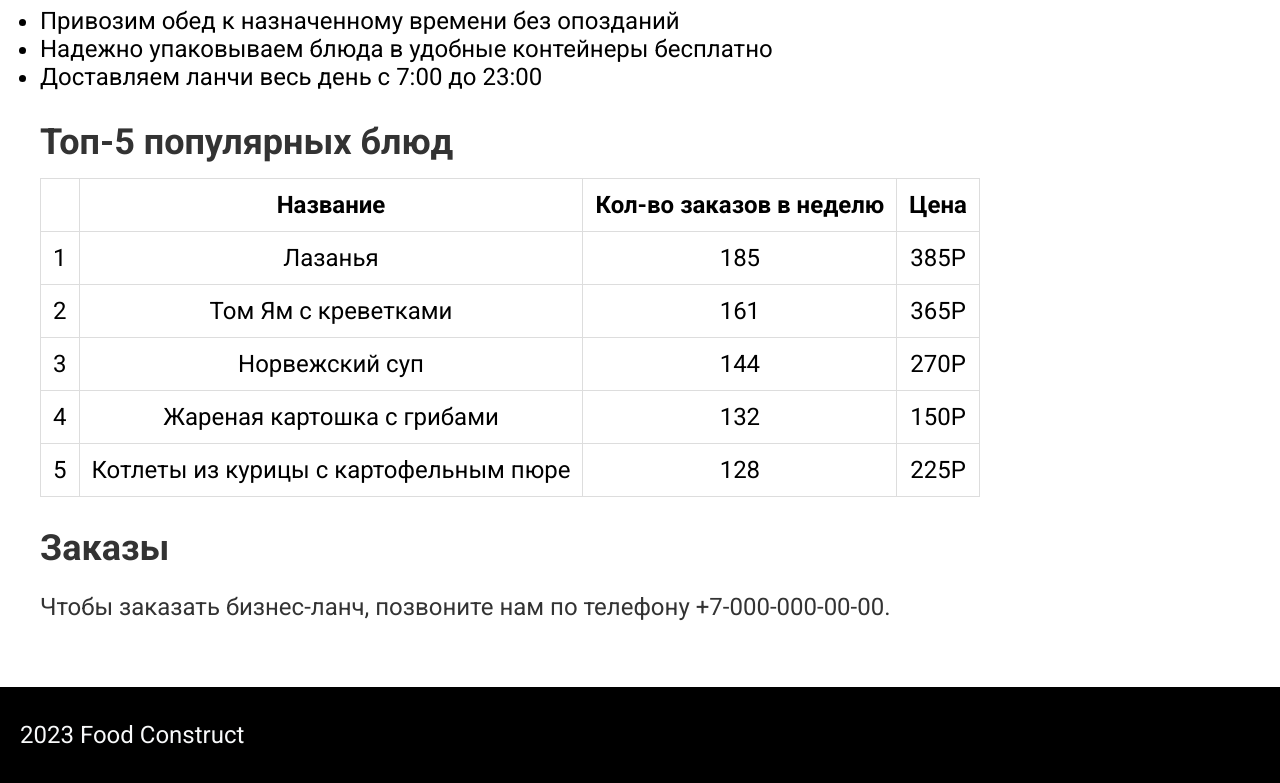
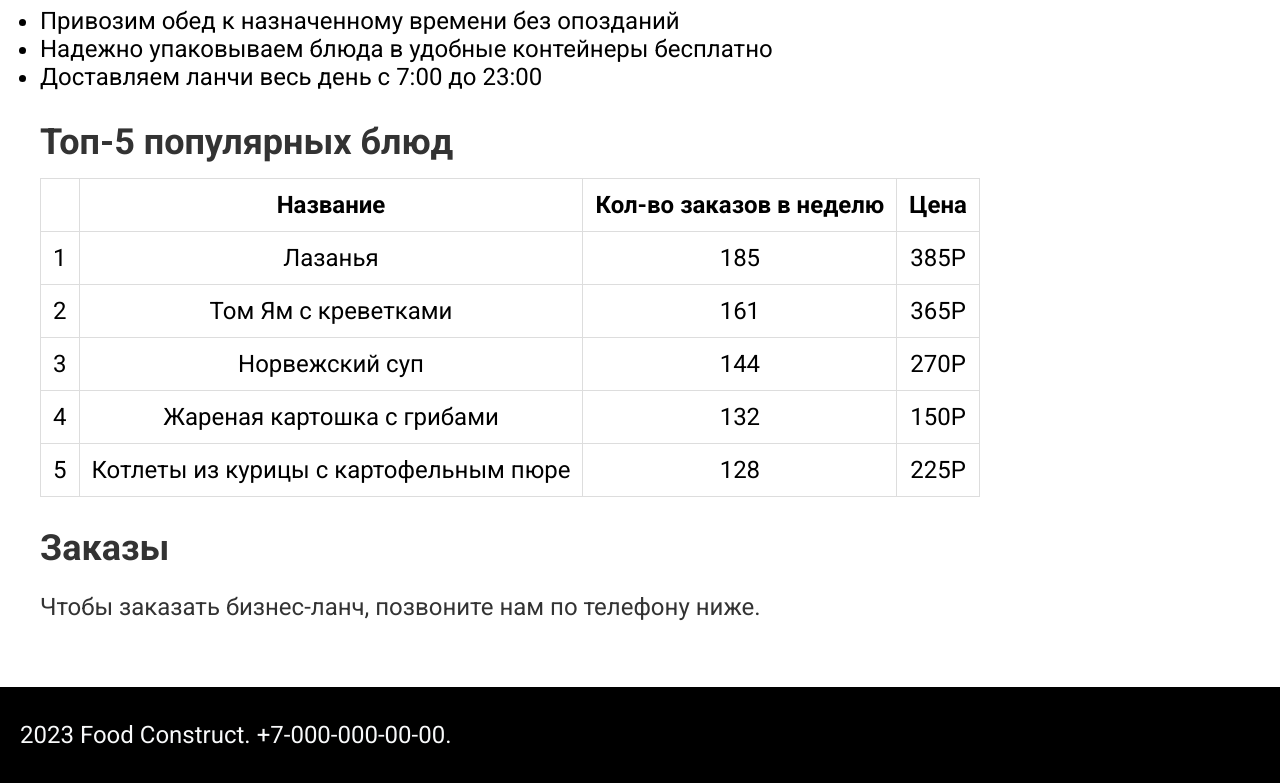
Before and after one commit to Northded/Gavrilov-web-dev-2024-1, a plain HTML site: page index.html in a window 1280 px wide. Shown: the part 673-1456 px from the top of the page. Drawn offline with Linux system fonts and the light colour scheme.

Commit message:
add last url

```diff
--- a/index.html
+++ b/index.html
@@ -85,12 +85,12 @@
 
         <section id="zakazy">
             <h2>Заказы</h2>
-            <p>Чтобы заказать бизнес-ланч, позвоните нам по телефону +7-000-000-00-00.</p>
+            <p>Чтобы заказать бизнес-ланч, позвоните нам по телефону ниже.</p>
         </section>
     </main>
 
     <footer>
-        <p>2023 Food Construct</p>
+        <p id="kontakty">2023 Food Construct. +7-000-000-00-00.</p>
     </footer>
 </body>
 </html>
```
Also changed, not shown: style.css (line endings or trailing spaces).
